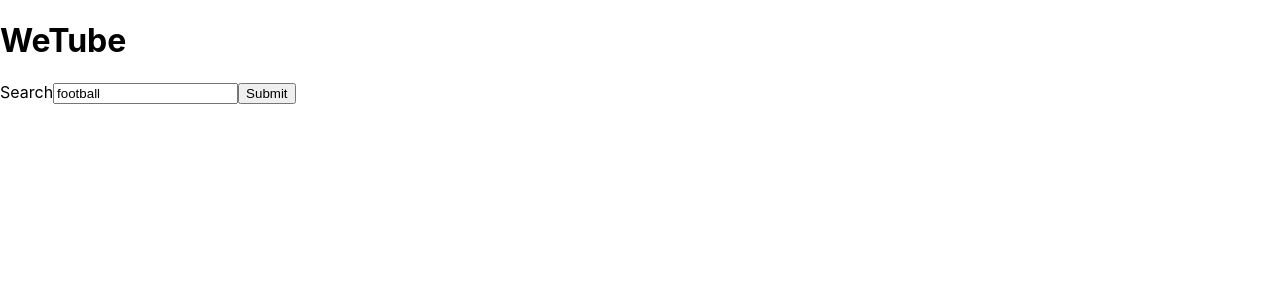
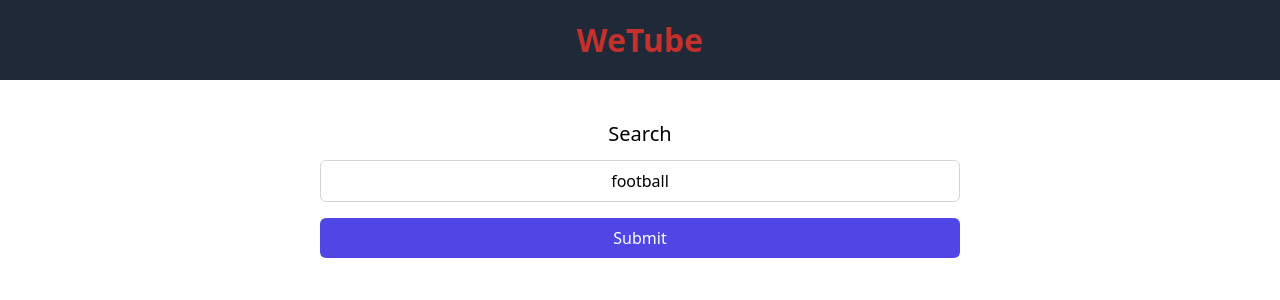
Before and after one commit to JoseIgnacioTapia/WeTube, a React (Create React App) app: page / in a window 1280 px wide. Shown: the top 300 px of the page. Built offline with nearby package versions, Linux system fonts and the light colour scheme.

Commit message:
Adding Styles

```diff
--- a/public/index.html
+++ b/public/index.html
@@ -24,6 +24,13 @@
       work correctly both with client-side routing and a non-root public URL.
       Learn how to configure a non-root public URL by running `npm run build`.
     -->
+    <link
+      rel="stylesheet"
+      href="https://cdnjs.cloudflare.com/ajax/libs/tailwindcss/2.2.7/tailwind.min.css"
+      integrity="sha512-y6ZMKFUQrn+UUEVoqYe8ApScqbjuhjqzTuwUMEGMDuhS2niI8KA3vhH2LenreqJXQS+iIXVTRL2iaNfJbDNA1Q=="
+      crossorigin="anonymous"
+      referrerpolicy="no-referrer"
+    />
     <title>React App</title>
   </head>
   <body>
--- a/src/App.js
+++ b/src/App.js
@@ -1,9 +1,10 @@
 import SearchArea from './components/SearchArea';
+import Header from './components/Header';
 
 function App() {
   return (
     <>
-      <h1>WeTube</h1>
+      <Header />
       <SearchArea />
     </>
   );
--- /dev/null
+++ b/src/components/Header.js
@@ -0,0 +1,15 @@
+const style = {
+  fontSize: '2rem',
+  color: '#c4302b',
+  fontWeight: 'bold',
+};
+
+const Header = () => {
+  return (
+    <header className="bg-gray-800 w-full text-center p-4">
+      <h1 style={style}>WeTube</h1>
+    </header>
+  );
+};
+
+export default Header;
--- a/src/components/SearchArea.js
+++ b/src/components/SearchArea.js
@@ -2,15 +2,26 @@ const SearchArea = () => {
   const keyword = 'football';
 
   return (
-    <div>
-      <form>
-        <label htmlFor="keyword">
-          Search
-          <input type="text" id="keyword" value={keyword} />
-        </label>
-        <button>Submit</button>
-      </form>
-    </div>
+    <form
+      style={{ maxWidth: '50%' }}
+      className="mt-5 mx-auto flex flex-col items-center justify-between"
+    >
+      <label
+        htmlFor="keyword"
+        className="pt-5 font-medium text-black text-center text-xl"
+      >
+        Search
+      </label>
+      <input
+        type="text"
+        id="keyword"
+        value={keyword}
+        className="w-full text-center py-2 border mt-3 border-gray-300 rounded-md mb-4"
+      />
+      <button className="w-full bg-indigo-600 text-white p-2 rounded-md mb-4">
+        Submit
+      </button>
+    </form>
   );
 };
 
--- a/src/index.css
+++ /dev/null
@@ -1,13 +0,0 @@
-body {
-  margin: 0;
-  font-family: -apple-system, BlinkMacSystemFont, 'Segoe UI', 'Roboto', 'Oxygen',
-    'Ubuntu', 'Cantarell', 'Fira Sans', 'Droid Sans', 'Helvetica Neue',
-    sans-serif;
-  -webkit-font-smoothing: antialiased;
-  -moz-osx-font-smoothing: grayscale;
-}
-
-code {
-  font-family: source-code-pro, Menlo, Monaco, Consolas, 'Courier New',
-    monospace;
-}
--- a/src/index.js
+++ b/src/index.js
@@ -1,6 +1,5 @@
 import React from 'react';
 import ReactDOM from 'react-dom';
-import './index.css';
 import App from './App';
 import reportWebVitals from './reportWebVitals';
 
```
Also changed, not shown: 1 other file (tests, documents, lock files or other folders).
